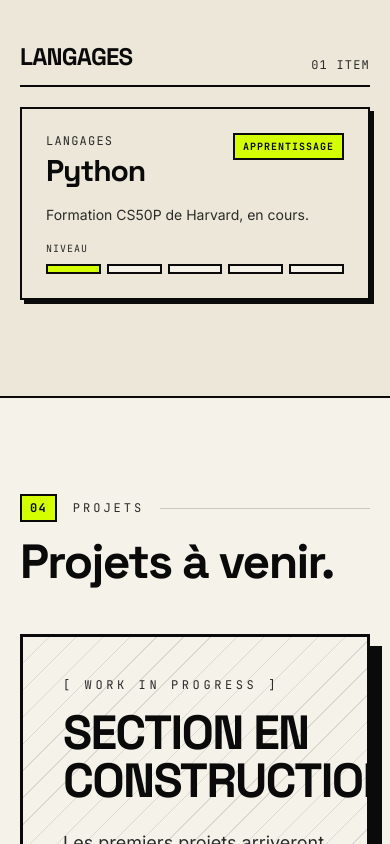
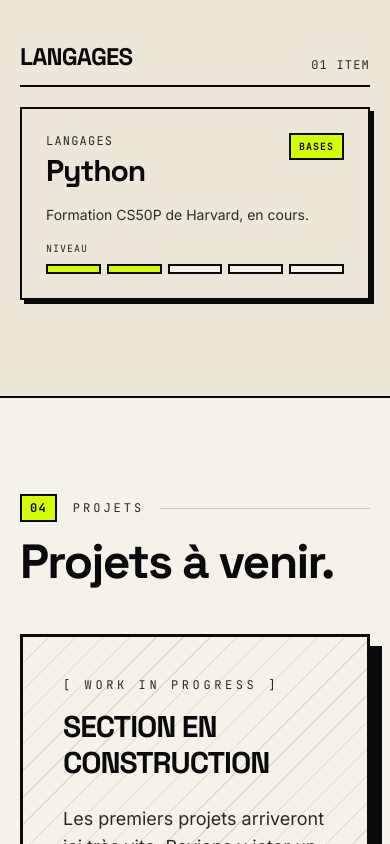
Before and after one commit to aminell/portfolio, a Next.js app: page / in a window 390 px wide. Shown: the part 2720-3564 px from the top of the page. Built offline with nearby package versions, Linux system fonts and the light colour scheme.

Commit message:
update : ajustement competence

```diff
--- a/content.json
+++ b/content.json
@@ -54,7 +54,7 @@
     "items": [
       {
         "name": "Python",
-        "level": "Apprentissage",
+        "level": "Bases",
         "category": "Langages",
         "note": "Formation CS50P de Harvard, en cours."
       }
--- a/src/components/Projects.tsx
+++ b/src/components/Projects.tsx
@@ -75,7 +75,7 @@ function EmptyState() {
         />
         <div className="relative">
           <p className="mono text-xs uppercase tracking-[0.3em] text-ink-soft">[ work in progress ]</p>
-          <h3 className="display-text mt-4 text-5xl uppercase sm:text-7xl">{emptyState.title}</h3>
+          <h3 className="display-text mt-4 break-words text-3xl uppercase sm:text-5xl md:text-7xl">{emptyState.title}</h3>
           <p className="mt-6 max-w-2xl text-lg text-ink-soft">{emptyState.message}</p>
           <a
             href={emptyState.ctaHref}
--- a/src/components/Skills.tsx
+++ b/src/components/Skills.tsx
@@ -7,6 +7,7 @@ import { SectionHeading } from "./SectionHeading";
 // Tu peux changer les valeurs en éditant content.json (le label "level" est libre).
 const LEVEL_STEPS: Record<string, number> = {
   Apprentissage: 1,
+  Bases: 2,
   "À l'aise": 3,
   Confirmé: 4,
   Avancé: 5
```
Also changed, not shown: 1 other file (tests, documents, lock files or other folders).
